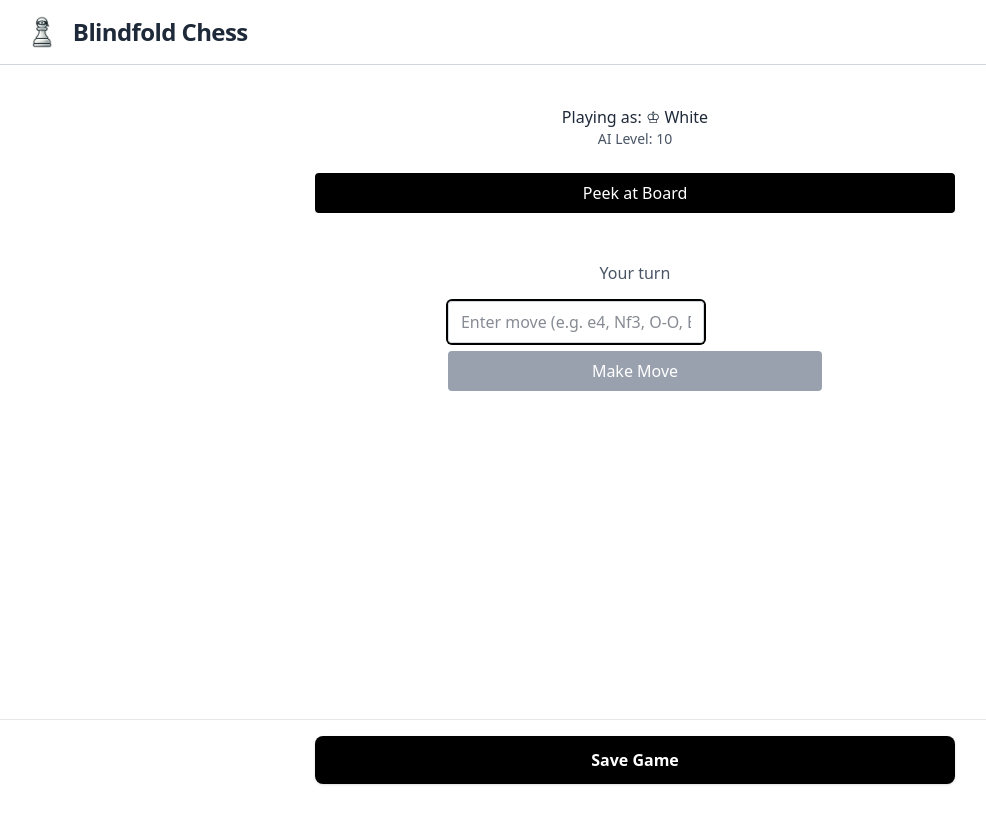
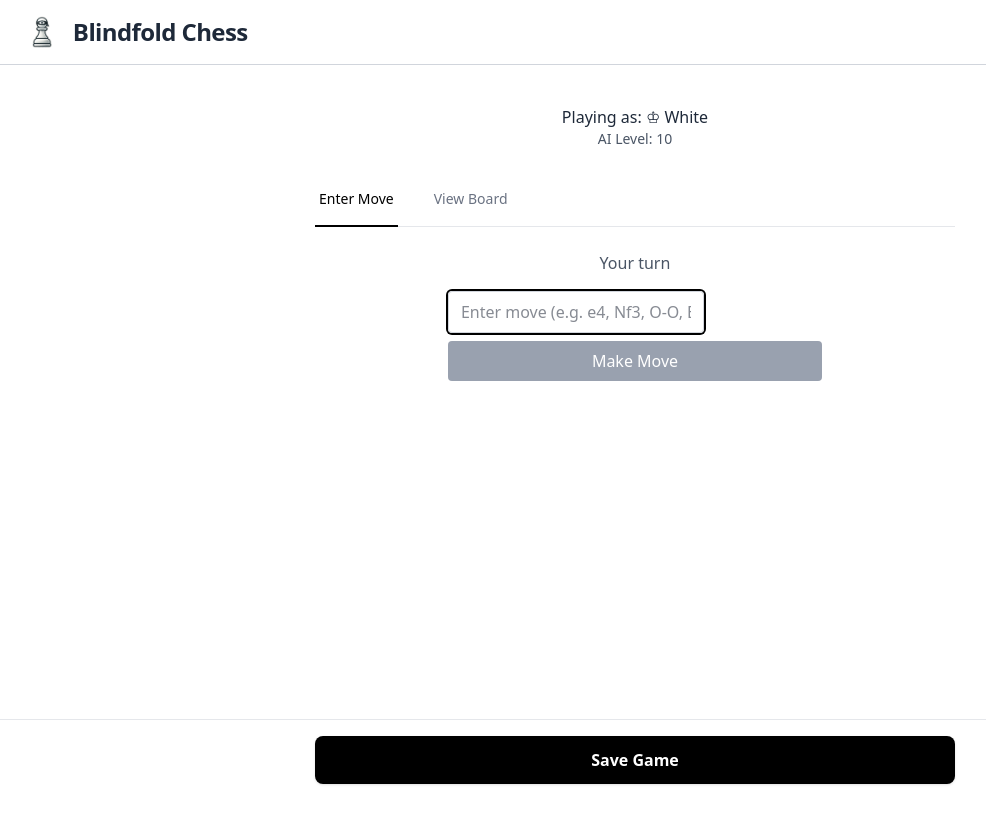
Before and after one commit to checkmate-works/blindfold-chess-deprecated, a React (Vite) app: page /game/setup in a window 1280 px wide. Both pictures are taken after a click on the button "Start Game". Shown: the top 824 px of the page, without its empty margins (5-991 px from the left). Built offline with nearby package versions, Linux system fonts and the light colour scheme.

Commit message:
Tabbed game play screen

```diff
--- a/src/features/game/components/game-play.tsx
+++ b/src/features/game/components/game-play.tsx
@@ -11,13 +11,15 @@ type GameState = {
   isPlayerTurn: boolean;
 };
 
-interface GamePlayProps {
+type Props = {
   settings: GameSettings;
   savedMoves?: AlgebraicNotation[];
-}
+};
 
-export const GamePlay = ({ settings, savedMoves }: GamePlayProps) => {
-  const [showBoard, setShowBoard] = useState(false);
+type Tab = "move" | "board";
+
+export const GamePlay = ({ settings, savedMoves }: Props) => {
+  const [activeTab, setActiveTab] = useState<Tab>("move");
   const [errorMessage, setErrorMessage] = useState<string | null>(null);
   const [isThinking, setIsThinking] = useState(false);
 
@@ -134,15 +136,42 @@ export const GamePlay = ({ settings, savedMoves }: GamePlayProps) => {
           </div>
         </div>
 
+        <div className="mb-6">
+          <div className="border-b border-gray-200">
+            <nav className="-mb-px flex">
               <button
-          onClick={() => setShowBoard(!showBoard)}
-          className="w-full mb-4 px-4 py-2 bg-black hover:bg-gray-800 text-white rounded transition"
+                onClick={() => setActiveTab("move")}
+                className={`mr-8 py-4 px-1 border-b-2 font-medium text-sm ${
+                  activeTab === "move"
+                    ? "border-black text-black"
+                    : "border-transparent text-gray-500 hover:text-gray-700 hover:border-gray-300"
+                }`}
               >
-          {showBoard ? "Hide Board" : "Peek at Board"}
+                Enter Move
               </button>
+              <button
+                onClick={() => setActiveTab("board")}
+                className={`py-4 px-1 border-b-2 font-medium text-sm ${
+                  activeTab === "board"
+                    ? "border-black text-black"
+                    : "border-transparent text-gray-500 hover:text-gray-700 hover:border-gray-300"
+                }`}
+              >
+                View Board
+              </button>
+            </nav>
+          </div>
+        </div>
 
-        {showBoard && (
-          <div className="mb-8">
+        <div className="mt-4">
+          {activeTab === "move" ? (
+            <MoveInput
+              isPlayerTurn={gameState.isPlayerTurn && !isThinking}
+              lastMove={gameState.moves[gameState.moves.length - 1]}
+              onMove={handleMove}
+            />
+          ) : (
+            <div className="flex justify-center">
               <Chessboard
                 position={currentFen}
                 boardOrientation={displayColor}
@@ -150,13 +179,6 @@ export const GamePlay = ({ settings, savedMoves }: GamePlayProps) => {
               />
             </div>
           )}
-
-        <div className="mt-8">
-          <MoveInput
-            isPlayerTurn={gameState.isPlayerTurn && !isThinking}
-            lastMove={gameState.moves[gameState.moves.length - 1]}
-            onMove={handleMove}
-          />
         </div>
       </div>
 
```
Lines whose indentation alone changed are shown as unchanged.
